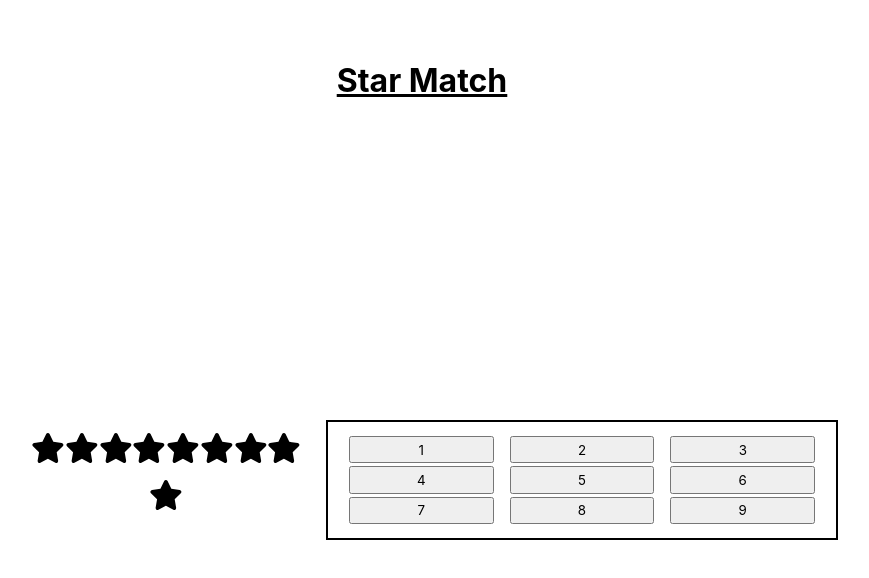
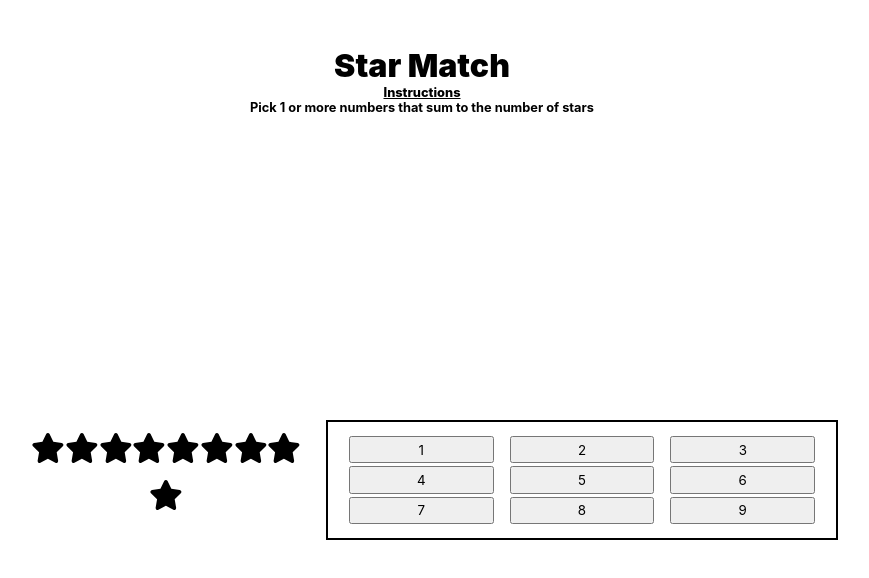
Before and after one commit to clairey259/React_star-match-game, a React (Create React App) app: page / in a window 1280 px wide. Shown: the top 578 px of the page, without its empty margins (218-1087 px from the left). Built offline with nearby package versions, Linux system fonts and the light colour scheme.

Commit message:
added utils.js formatted navbar

```diff
--- a/src/App.jsx
+++ b/src/App.jsx
@@ -2,16 +2,13 @@ import './App.scss';
 import Main from './Components/Main/Main';
 import Navbar from './Components/Navbar/Navbar';
 
+
 const App = () => {
-  function range(start, end) {
-    if (start === end) return [start];
-    return [start, ...range(start + 1, end)];
-  }
 
   return (
     <>
       <Navbar />
-      <Main range={range}/>
+      <Main />
     </>
   );
 }
--- a/src/Components/ButtonBox/ButtonBox.jsx
+++ b/src/Components/ButtonBox/ButtonBox.jsx
@@ -1,12 +1,13 @@
 import React from "react";
 import BasicButton from "../BasicButton/BasicButton";
 import Styles from "./ButtonBox.module.scss";
+import { range } from "../../Utils";
 
-const ButtonBox = (props) => {
+const ButtonBox = () => {
 
   return (
     <div className={Styles.buttonBox}>
-      {props.range(1, 9).map((number) => (
+      {range(1, 9).map((number) => (
           <BasicButton id={number} text={number} />
       ))}
     </div>
--- a/src/Components/Main/Main.jsx
+++ b/src/Components/Main/Main.jsx
@@ -3,11 +3,13 @@ import ButtonBox from '../ButtonBox/ButtonBox';
 import StarDisplay from '../StarDisplay/StarDisplay';
 import Styles from './Main.module.scss';
 
-const Main = (props) => {
+const Main = () => {
+
+
   return (
     <div className={Styles.main}>
-        <StarDisplay range={props.range}/>
-        <ButtonBox range={props.range}/>
+        <StarDisplay />
+        <ButtonBox />
     </div>
   )
 }
--- a/src/Components/Navbar/Navbar.jsx
+++ b/src/Components/Navbar/Navbar.jsx
@@ -5,6 +5,8 @@ const Navbar = () => {
   return (
     <div className={Styles.navBar}>
     <h1>Star Match</h1>
+    <h2>Instructions</h2>
+    <h3>Pick 1 or more numbers that sum to the number of stars</h3>
     </div>
     )
 }
--- a/src/Components/Navbar/Navbar.module.scss
+++ b/src/Components/Navbar/Navbar.module.scss
@@ -1,15 +1,26 @@
 .navBar {
     display: flex;
+    flex-direction: column;
     height: 20vh;
     width: 100vw;
     align-items: center;
     justify-content: center;
 
     h1{
-        text-decoration: underline;
+        font-weight: 900;
 
         &:hover {
             color: goldenrod;
         }
     }
+
+    h2{
+        font-size: .8rem;
+        font-weight: 800;
+        text-decoration: underline;
+    }
+
+    h3 {
+        font-size: .8rem;
+    }
 }
--- a/src/Components/StarDisplay/StarDisplay.jsx
+++ b/src/Components/StarDisplay/StarDisplay.jsx
@@ -1,11 +1,12 @@
 import React from 'react'
 import BasicStar from '../BasicStar/BasicStar';
 import Styles from './StarDisplay.module.scss';
+import { range } from '../../Utils';
 
-const StarDisplay = (props) => {
+const StarDisplay = () => {
   return (
     <div className={Styles.starBox}>
-    {props.range(1, 9).map((number) => (
+    {range(1, 9).map((number) => (
           <BasicStar id={number} text={number} />
       ))}
     </div>
--- /dev/null
+++ b/src/Utils.js
@@ -0,0 +1,4 @@
+export function range(start, end) {
+    if (start === end) return [start];
+    return [start, ...range(start + 1, end)];
+  }
```
